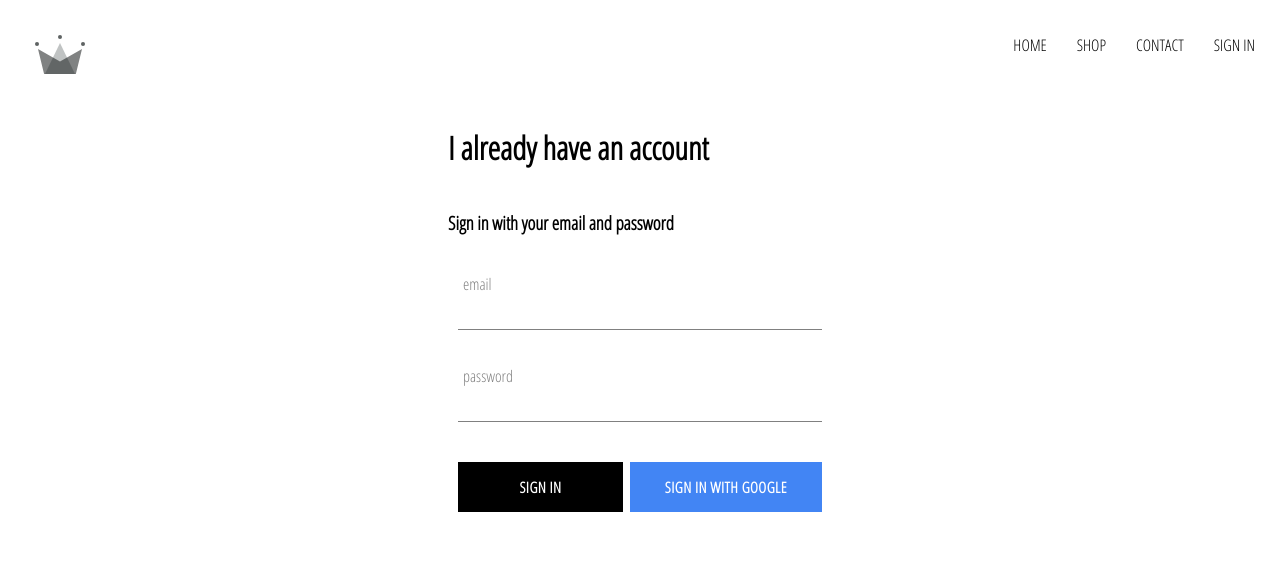
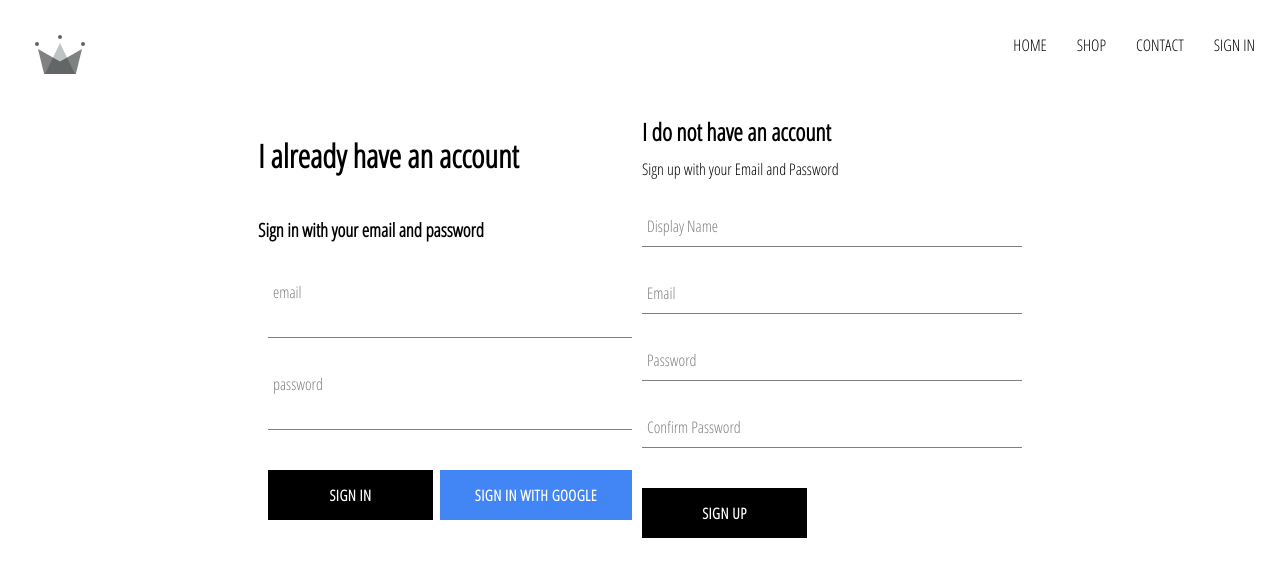
Before and after one commit to drronidz/complete-react-developer-in-2020, a React (Create React App) app in the folder e-commerce-project/: page /sign-in in a window 1280 px wide. Shown: the top 576 px of the page. Built offline with nearby package versions, Linux system fonts and the light colour scheme; no server answers.

Commit message:
Adding SignIn and SignOut for both (Google Auth & Email Password auth) ...

```diff
--- a/e-commerce-project/src/App.js
+++ b/e-commerce-project/src/App.js
@@ -7,7 +7,7 @@
 import SignInAndSignUpPage from "./pages/sign-in-and-sign-up/sign-in-and-sign-up/sign-in-and-sign-up.component";
 
 //Firebase dependencies
-import { auth } from "./firebase/firebase.utilis";
+import { auth, createUserProfileDocument } from "./firebase/firebase.utilis";
 
 
 class App extends React.Component{
@@ -22,11 +22,24 @@
     unsubscribeFromAuth = null
 
     componentDidMount() {
-        this.unsubscribeFromAuth = auth.onAuthStateChanged( user => {
-            this.setState({ currentUser : user})
+        this.unsubscribeFromAuth = auth.onAuthStateChanged(async userAuth => {
+            if (userAuth) {
+                const userRef = await createUserProfileDocument(userAuth);
 
-            console.log(user)
-        })
+                userRef.onSnapshot(snapShot => {
+                    this.setState({
+                        currentUser: {
+                            id: snapShot.id,
+                            ...snapShot.data()
+                        }
+                    });
+
+                    console.log(this.state);
+                });
+            }
+
+            this.setState({ currentUser: userAuth });
+        });
     }
 
     componentWillUnmount() {
--- a/e-commerce-project/src/components/sign-in/sign-in.component.jsx
+++ b/e-commerce-project/src/components/sign-in/sign-in.component.jsx
@@ -4,7 +4,7 @@
 import FormInput from "../form-input/form-input.component";
 import CustomButton from "../custom-button/custom-button.component";
 
-import { signInWithGoogle } from "../../firebase/firebase.utilis";
+import { auth, signInWithGoogle } from "../../firebase/firebase.utilis";
 
 class SignIn extends Component{
 
@@ -17,13 +17,17 @@
         }
     }
 
-    handleSubmit = event => {
+    handleSubmit = async event => {
         event.preventDefault()
 
-        this.setState({
-            email : '',
-            password : ''
-        })
+        const { email, password} = this.state
+
+        try {
+            await auth.signInWithEmailAndPassword(email, password)
+            this.setState({ email: '' , password : ''})
+        } catch (error) {
+            console.log(error)
+        }
     }
 
     handleChange = event => {
--- /dev/null
+++ b/e-commerce-project/src/components/sign-up/sign-up.component.jsx
@@ -0,0 +1,98 @@
+import React from "react";
+
+import FormInput from "../form-input/form-input.component"
+import CustomButton from "../custom-button/custom-button.component"
+
+import { auth, createUserProfileDocument } from "../../firebase/firebase.utilis";
+
+import './sign-up.styles.scss'
+
+class SignUp extends React.Component{
+    constructor() {
+        super();
+
+        this.state = {
+            displayName : '',
+            email: '',
+            password: '',
+            confirmPassword: ''
+        }
+    }
+
+    handleSubmit = async event => {
+        event.preventDefault()
+
+        const { displayName, email, password, confirmPassword } = this.state
+
+        if (password !== confirmPassword) {
+            alert("passwords don't match !")
+            return
+        }
+
+        try {
+            const { user } = await auth.createUserWithEmailAndPassword(email, password)
+            await createUserProfileDocument(user, {displayName})
+
+            this.setState({
+                displayName: '',
+                email: '',
+                password: '',
+                confirmPassword: ''
+            })
+        } catch (error) {
+            console.log(error)
+        }
+    }
+
+    handleChange = event => {
+        const { name, value} = event.target
+        this.setState({ [name] : value})
+    }
+
+    render() {
+        const { displayName, email, password, confirmPassword } = this.state
+        return (
+            <div className="sign-up">
+                <h2 className="title">I do not have an account</h2>
+                <span>Sign up with your Email and Password</span>
+                <form className="sign-up-form" onSubmit={this.handleSubmit}>
+                    <FormInput
+                        type='text'
+                        name="displayName"
+                        value={displayName}
+                        onChange={this.handleChange}
+                        label='Display Name'
+                        required
+                    />
+                    <FormInput
+                        type='text'
+                        name="email"
+                        value={email}
+                        onChange={this.handleChange}
+                        label='Email'
+                        required
+                    />
+                    <FormInput
+                        type='password'
+                        name="password"
+                        value={password}
+                        onChange={this.handleChange}
+                        label='Password'
+                        required
+                    />
+                    <FormInput
+                        type='password'
+                        name="confirmPassword"
+                        value={confirmPassword}
+                        onChange={this.handleChange}
+                        label='Confirm Password'
+                        required
+                    />
+                    <CustomButton type="submit">Sign UP</CustomButton>
+                </form>
+            </div>
+        )
+    }
+}
+
+export default SignUp
--- /dev/null
+++ b/e-commerce-project/src/components/sign-up/sign-up.styles.scss
@@ -0,0 +1,9 @@
+.sign-up {
+  display: flex;
+  flex-direction: column;
+  width: 380px;
+
+  .title {
+    margin: 10px 0;
+  }
+}
--- a/e-commerce-project/src/firebase/firebase.utilis.js
+++ b/e-commerce-project/src/firebase/firebase.utilis.js
@@ -1,5 +1,6 @@
 import firebase from "firebase/compat/app";
 import 'firebase/compat/auth'
+import 'firebase/compat/firestore'
 
 
 const firebaseConfig = {
@@ -11,14 +12,38 @@
     appId : "1:123347148230:web:ba8f594b47ddde0aeaa6c7"
 };
 
-//Initialize Firebase
-firebase.initializeApp(firebaseConfig)
+firebase.initializeApp(firebaseConfig);
 
-export const auth = firebase.auth()
+export const createUserProfileDocument = async (userAuth, additionalData) => {
+    if (!userAuth) return;
 
-const provider = new firebase.auth.GoogleAuthProvider()
-provider.setCustomParameters({ prompt : 'select_account'})
+    const userRef = firestore.doc(`users/${userAuth.uid}`);
 
-export const signInWithGoogle = () => auth.signInWithPopup(provider)
+    const snapShot = await userRef.get();
 
-export default firebase
+    if (!snapShot.exists) {
+        const { displayName, email } = userAuth;
+        const createdAt = new Date();
+        try {
+            await userRef.set({
+                displayName,
+                email,
+                createdAt,
+                ...additionalData
+            });
+        } catch (error) {
+            console.log('error creating user', error.message);
+        }
+    }
+
+    return userRef;
+};
+
+export const auth = firebase.auth();
+export const firestore = firebase.firestore();
+
+const provider = new firebase.auth.GoogleAuthProvider();
+provider.setCustomParameters({ prompt: 'select_account' });
+export const signInWithGoogle = () => auth.signInWithPopup(provider);
+
+export default firebase;
--- a/e-commerce-project/src/pages/sign-in-and-sign-up/sign-in-and-sign-up/sign-in-and-sign-up.component.jsx
+++ b/e-commerce-project/src/pages/sign-in-and-sign-up/sign-in-and-sign-up/sign-in-and-sign-up.component.jsx
@@ -3,10 +3,12 @@
 import SignIn from "../../../components/sign-in/sign-in.component";
 
 import './sign-in-and-sign-up.styles.scss'
+import SignUp from "../../../components/sign-up/sign-up.component";
 
 const SignInAndSignUpPage = () => (
     <div className="sign-in-and-sign-up">
         <SignIn/>
+        <SignUp/>
     </div>
 )
 
```
